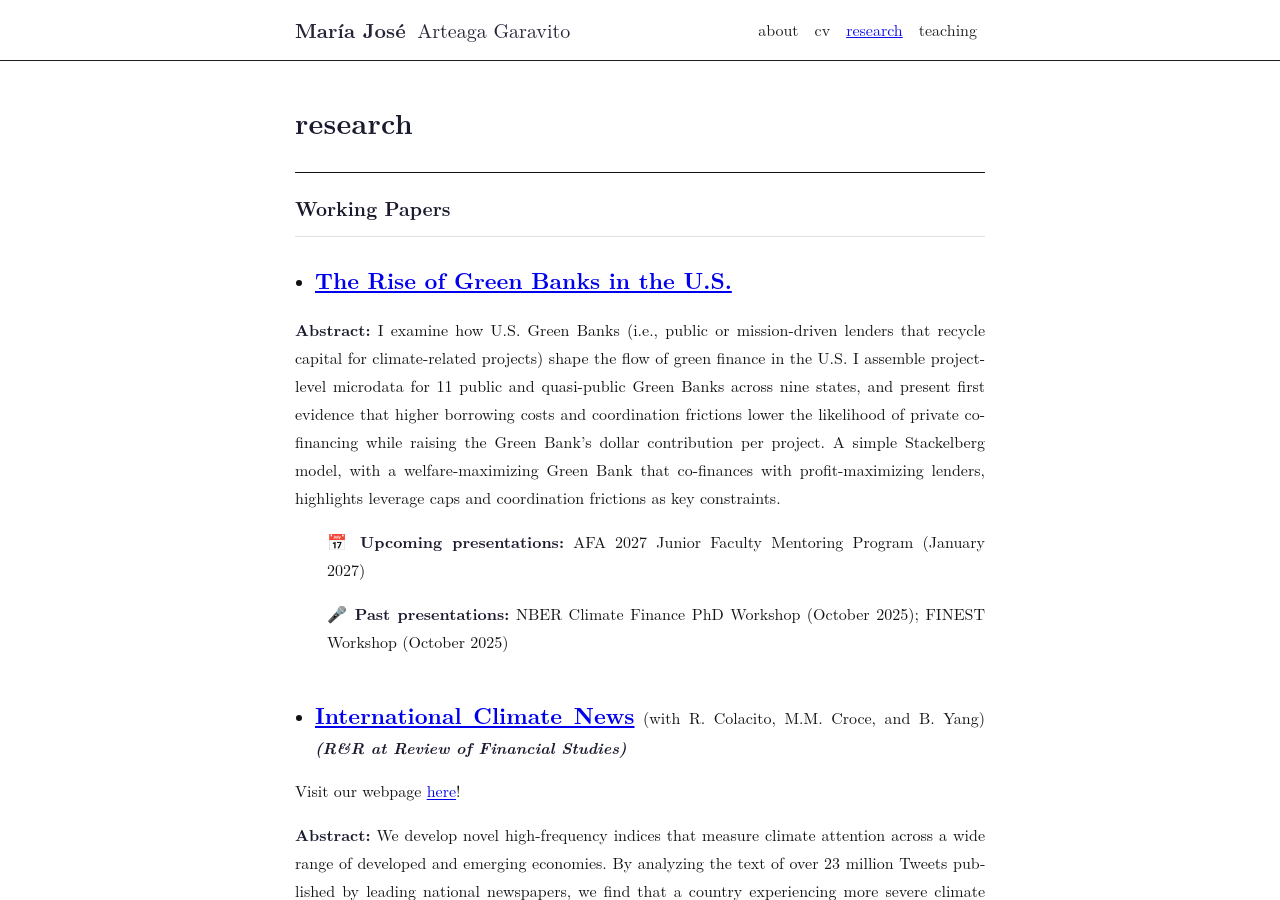
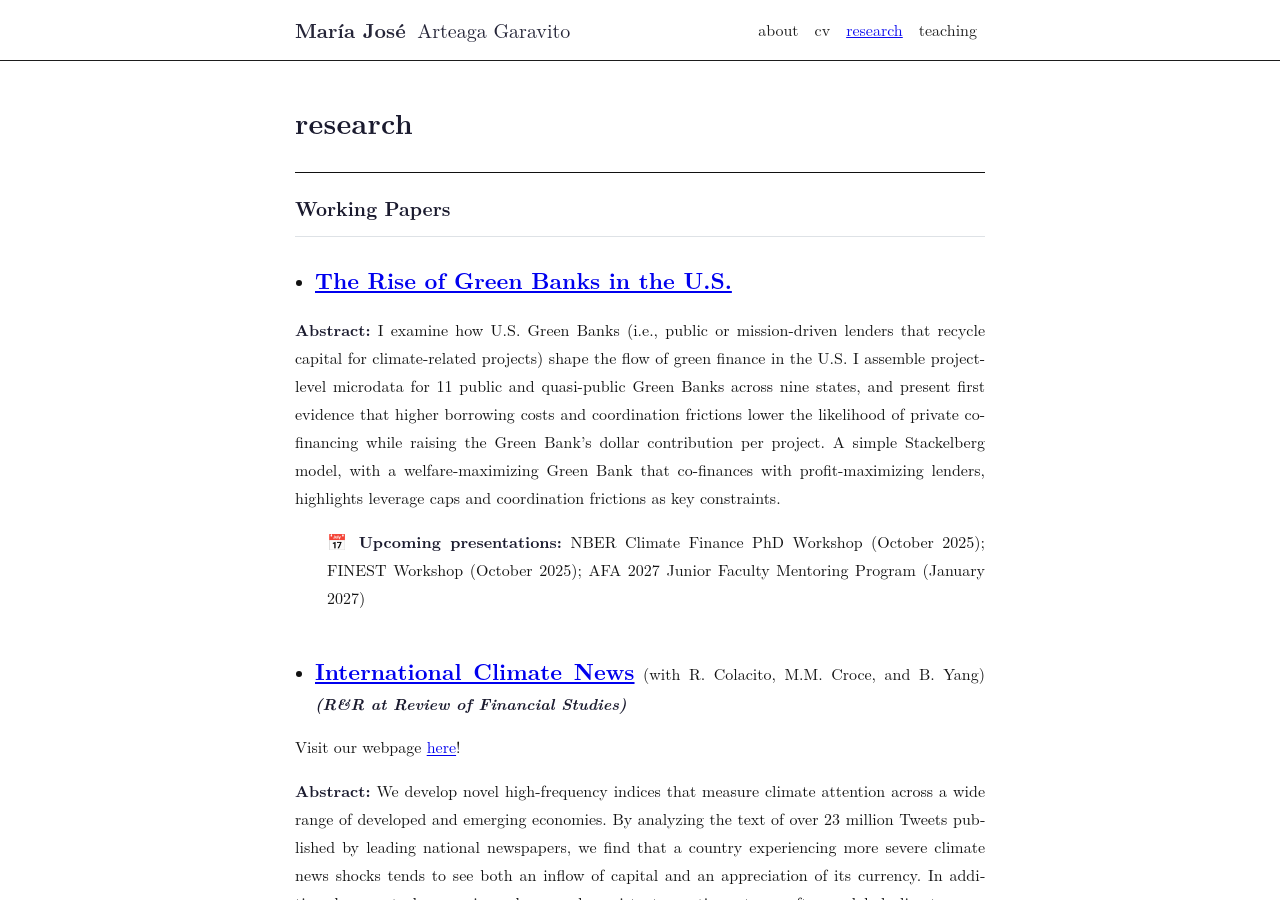
Before and after one commit to majoarteaga/majoarteaga.github.io, a Jekyll site: the page built from _pages/research.md, in a window 1280 px wide and 900 px high. Built offline with Jekyll 4.4.1, drawn with Linux system fonts in a browser that asks for light colours; some web fonts are replaced; comment, search, counter and statistics services are not loaded; a style sheet for code colours, icons or effects is not loaded.

Commit message:
Research: keep all Green Banks presentations under Upcoming (no Past line)
Co-Authored-By: Claude Opus 5.5 <noreply@anthropic.com>

```diff
--- a/_pages/research.md
+++ b/_pages/research.md
@@ -42,8 +42,7 @@ nav_order: 6
         <li><a href="https://majoarteaga.github.io/assets/pdf/MJAG_JMP_2025.pdf" class="paper-title">The Rise of Green Banks in the U.S.</a></li>
     </ul>
     <p><strong>Abstract:</strong> I examine how U.S. Green Banks (i.e., public or mission-driven lenders that recycle capital for climate-related projects) shape the flow of green finance in the U.S. I assemble project-level microdata for 11 public and quasi-public Green Banks across nine states, and present first evidence that higher borrowing costs and coordination frictions lower the likelihood of private co-financing while raising the Green Bank’s dollar contribution per project. A simple Stackelberg model, with a welfare-maximizing Green Bank that co-finances with profit-maximizing lenders, highlights leverage caps and coordination frictions as key constraints.</p>
-    <p style="margin-left: 2em;">📅 <strong>Upcoming presentations:</strong> AFA 2027 Junior Faculty Mentoring Program (January 2027)</p>
-    <p style="margin-left: 2em;">🎤 <strong>Past presentations:</strong> NBER Climate Finance PhD Workshop (October 2025); FINEST Workshop (October 2025)</p>
+    <p style="margin-left: 2em;">📅 <strong>Upcoming presentations:</strong> NBER Climate Finance PhD Workshop (October 2025); FINEST Workshop (October 2025); AFA 2027 Junior Faculty Mentoring Program (January 2027)</p>
     </div>
 
 <div class="text-column">
```
